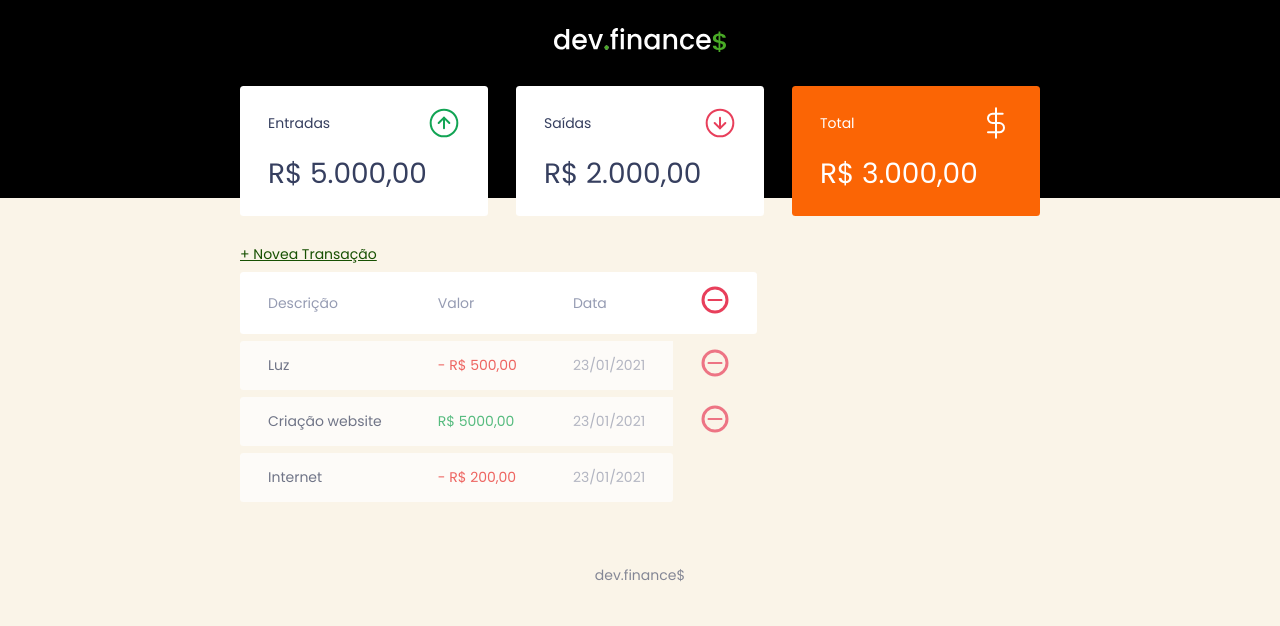
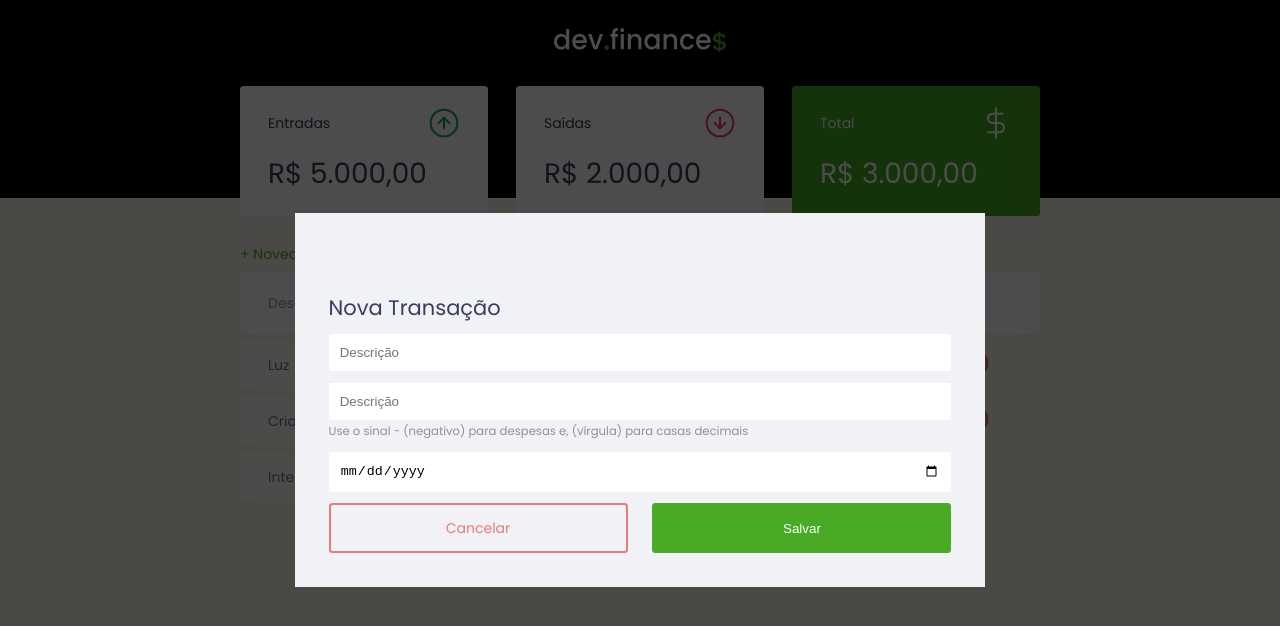
Before and after one commit to julesnegri/maratona-discover, a plain HTML site: page index.html in a window 1280 px wide. Both pictures are taken after a click on the link "+ Novea Transação". Drawn offline with Linux system fonts and the light colour scheme; files whose address does not match are found by name.

Commit message:
finalizado aula 02

```diff
--- a/index.html
+++ b/index.html
@@ -45,7 +45,13 @@
 
     <section id="transaction">
       <h2 class="sr-only">Transações</h2>
-      <a href="#" class="button-new">+ Novea Transação</a>
+
+      <a
+        onclick="Modal.open()"
+        href="#"
+        class="button-new">+ Novea Transação
+      </a>
+
       <table id="data-table">
         <thead>
           <tr>
@@ -77,6 +83,88 @@
       </table>
     </section>
   </main>
+
+  <div class="modal-overlay">
+    <div class="modal">
+        <div class="form">
+          <h2>Nova Transação</h2>
+          <form action="">
+            <div class="input-group">
+              <label
+                class="sr-only"
+                for="description">Descrição</label>
+              <input
+                type="text"
+                id="description"
+                name="description"
+                placeholder="Descrição"
+              />
+            </div>
+
+            <div class="input-group">
+              <label
+                class="sr-only"
+                for="amount">Valor</label>
+              <input
+                type="number"
+                step="0.01"
+                id="amount"
+                name="amount"
+                placeholder="Descrição"
+              />
+              <small class="help">Use o sinal - (negativo) para despesas e,
+                (vírgula) para casas decimais
+              </small>
+            </div>
+
+            <div class="input-group">
+              <label
+                class="sr-only"
+                for="date">Data</label>
+              <input
+                type="date"
+                id="date"
+                name="date"
+              />
+            </div>
+
+            <div class="input-group actions">
+              <a
+                onclick="Modal.close()"
+                href="#"
+                class="button cancel"
+              >
+                Cancelar
+              </a>
+              <button>Salvar</button>
+            </div>
+
+          </form>
+        </div>
+    </div>
+  </div>
+
   <footer><p>dev.finance$</p></footer>
+
+  <script>
+    const Modal = {
+      open() {
+        //abrir modal
+        //adicionar a classe active ao modal
+        document
+          .querySelector('.modal-overlay')
+          .classList
+          .add('active')
+      },
+      close() {
+        //fechar o modal
+        //preciso remover a class active modal
+        document
+          .querySelector('.modal-overlay')
+          .classList
+          .remove('active')
+      }
+    }
+  </script>
 </body>
 </html>
--- a/style.css
+++ b/style.css
@@ -1,6 +1,10 @@
 /*Global ===========*/
 :root {
-  --dark-blue: #363f5f;
+  --dark-blue: #363F5F;
+  --green: #49AA26;
+  /*color: #FB6505;*/
+  --light-green: #3DD705;
+  --red: #e92929;
 }
 
 * {
@@ -46,18 +50,56 @@ h2 {
 
   font-weight: normal;
 }
-/*Links & Buttons*/
+/*Links & Buttons =================*/
 a {
-  color: #175002;
+  color: var(--green);
+  text-decoration: none;
 }
 
 a:hover {
-  color: #3dd705;
+  color: var(--light-green);
+}
+
+button {
+  width: 100%;
+  height: 50px;
+
+  border: none;
+
+  color: white;
+  background: var(--green);
+
+  padding: 0;
+
+  border-radius: 0.25rem;
+
+  cursor: pointer;
+}
+
+button:hover {
+  background: var(--light-green);
 }
 
 .button.new {
   display: inline-block;
-  margin-bottom: 8rem;
+  margin-bottom: .8rem;
+}
+
+.button.cancel {
+  color: var(--red);
+  border: 2px var(--red) solid;
+  border-radius: 0.25rem;
+
+  height: 50px;
+
+  display: flex;
+  align-items: center;
+  justify-content: center;
+  opacity: 0.6;
+}
+
+.button.cancel:hover {
+  opacity: 1;
 }
 
 /*Header ============*/
@@ -113,18 +155,21 @@ header {
 
 .card.total {
   /*background: #49aa26;*/
-  background: #FB6505;
+  background: var(--green);
   color: #fff;
 }
 
 /*Table ============*/
+#transaction {
+  display: block;
+  width: 100%;
+  overflow-x: auto;
+}
+
 #data-table {
-  display: block;
   width: 100%;
   border-spacing: 0 0.5rem;
   color: #969cb3;
-
-  overflow-x: auto;
 }
 
 table thead tr th:first-child,
@@ -172,7 +217,79 @@ td.expense {
   color: #e92929;
 }
 
-/*Footer ============*/
+/*Modal =================*/
+.modal-overlay {
+  width: 100%;
+  height: 100%;
+
+  background-color: rgba(0,0,0,0.7);
+
+  position: fixed;
+  top: 0;
+
+  display: flex;
+  align-items: center;
+  justify-content: center;
+
+  opacity: 0;
+  visibility: hidden;
+
+  z-index: 999;
+}
+
+.modal-overlay.active {
+  opacity: 1;
+  visibility: visible;
+}
+
+.modal {
+  background: #f0f2f5;
+  padding: 2.4rem;
+  /*width: 90%;
+  max-width: 500px;*/
+
+  position: relative;
+  z-index: 1;
+}
+
+/*Form====================*/
+#form {
+  max-width: 500px;
+}
+
+#form h2 {
+  margin-top: 0;
+}
+
+input {
+  border: none;
+  border-radius: 0.2rem;
+
+  padding: 0.8rem;
+
+  width: 100%;
+}
+
+.input-group {
+  margin-top: 0.8rem;
+}
+
+.input-group .help {
+  opacity: 0.4;
+}
+
+.input-group.actions {
+  display: flex;
+  justify-content: space-between;
+  align-items: center;
+}
+
+.input-group.actions .button,
+.input-group.actions button {
+    width: 48%;
+}
+
+/* Footer ===================== */
 footer {
   text-align: center;
   padding: 4rem 0 2rem;
```
